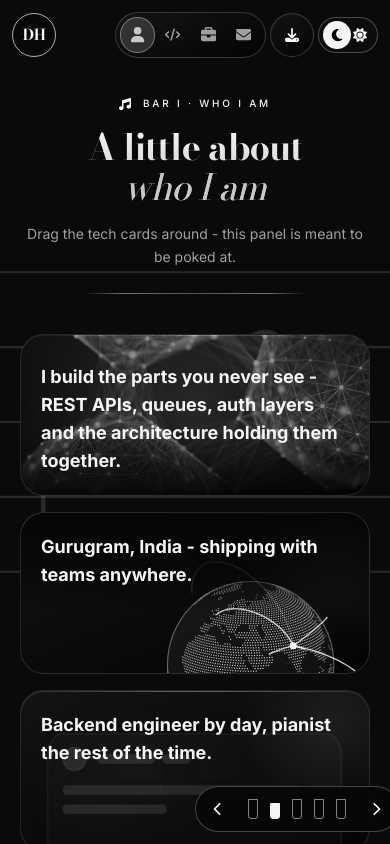
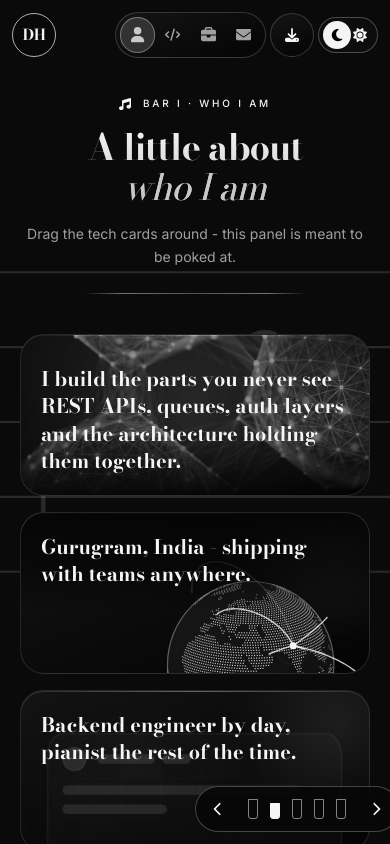
Before and after one commit to theeatch/portfoliov2, a Next.js app: page / in a window 390 px wide. Both pictures are taken after a click on the button "Begin the score". Built offline with nearby package versions, Linux system fonts and the light colour scheme.

Commit message:
update sentry report a bug css

```diff
--- a/app/globals.css
+++ b/app/globals.css
@@ -480,6 +480,15 @@
   z-index: 2;
 }
 
+/* Sentry's "Report a Bug" widget lives in a shadow root on #sentry-feedback and
+   reads its corner from --inset (default: bottom-right). On phones and tablets
+   (up to iPad landscape, Tailwind's lg) pin it bottom-left instead. */
+@media (max-width: 1024px) {
+  #sentry-feedback {
+    --inset: auto auto 0 0;
+  }
+}
+
 /* Respect the OS motion preference: keep the scene, drop the movement. */
 @media (prefers-reduced-motion: reduce) {
   *,
--- a/components/ui/BentoGrid.tsx
+++ b/components/ui/BentoGrid.tsx
@@ -305,10 +305,10 @@ export const BentoGridItem = ({
                   "[&>*]:transition-all [&>*]:duration-500 group-hover/bento:[&>*]:-translate-y-2 group-hover/bento:[&>*]:opacity-0"
               )}
             >
-              <div className="z-10 font-sans text-sm font-light italic text-brand md:max-w-32 md:text-xs lg:text-base">
+              <div className="z-10 font-display text-sm italic text-brand md:max-w-32 md:text-xs lg:text-base">
                 {description}
               </div>
-              <div className="z-10 max-w-96 font-sans text-lg font-bold text-ink lg:text-3xl">
+              <div className="z-10 max-w-96 font-display text-xl font-bold leading-snug text-ink lg:text-3xl">
                 {title}
               </div>
             </div>
```
